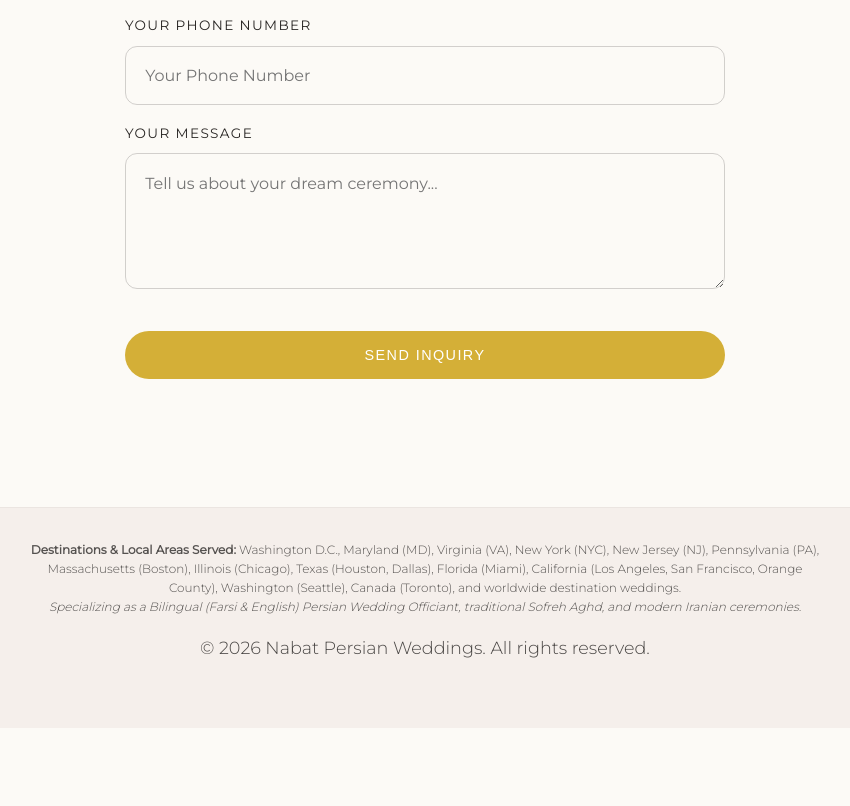
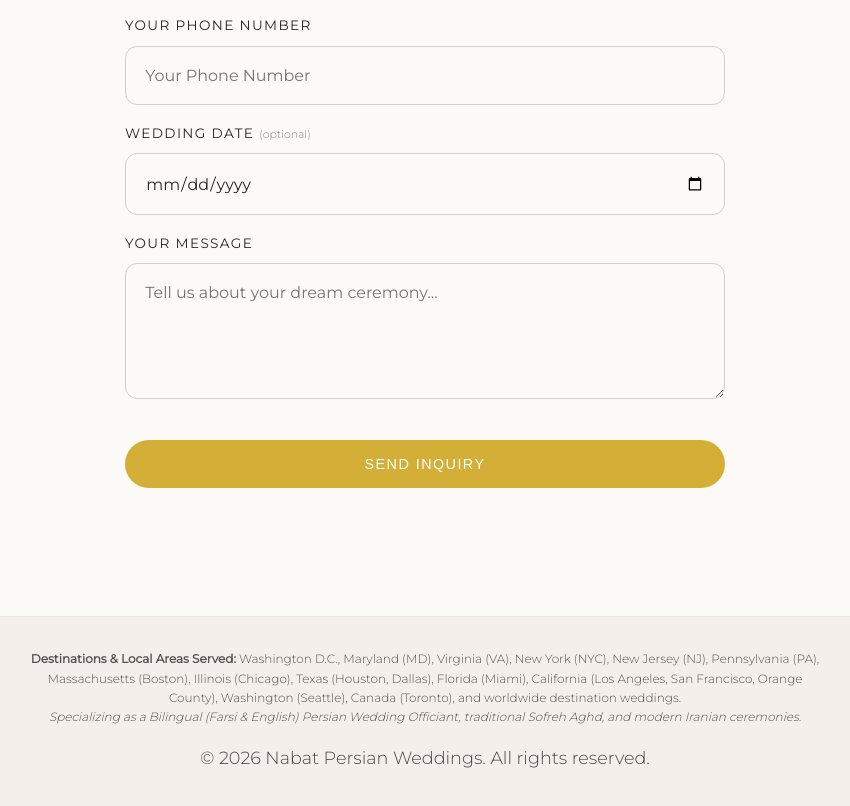
Before and after one commit to amardan/NabatWeddings, a plain HTML site: page contact/index.html in a window 1280 px wide. Shown: the part 9107-9913 px from the top of the page, without its empty margins (215-1065 px from the left). Before the commit the page ends 9835 px from the top, so only its background shows below. Drawn offline with nearby package versions, Linux system fonts and the light colour scheme.

Commit message:
feat: add optional wedding date field to inquiry form

```diff
--- a/contact/index.html
+++ b/contact/index.html
@@ -425,6 +425,10 @@
                     <input type="tel" id="phone" name="phone" placeholder="Your Phone Number" required>
                 </div>
                 <div class="form-group">
+                    <label for="wedding_date">Wedding Date <span style="font-weight:300; opacity:0.55; font-size:0.8em; text-transform:none; letter-spacing:0;">(optional)</span></label>
+                    <input type="date" id="wedding_date" name="wedding_date" style="color-scheme: light;">
+                </div>
+                <div class="form-group">
                     <label for="message">Your Message</label>
                     <textarea id="message" name="message" rows="5" placeholder="Tell us about your dream ceremony..." required></textarea>
                 </div>
```
Also changed, not shown: index.html (+4 -0 lines).
